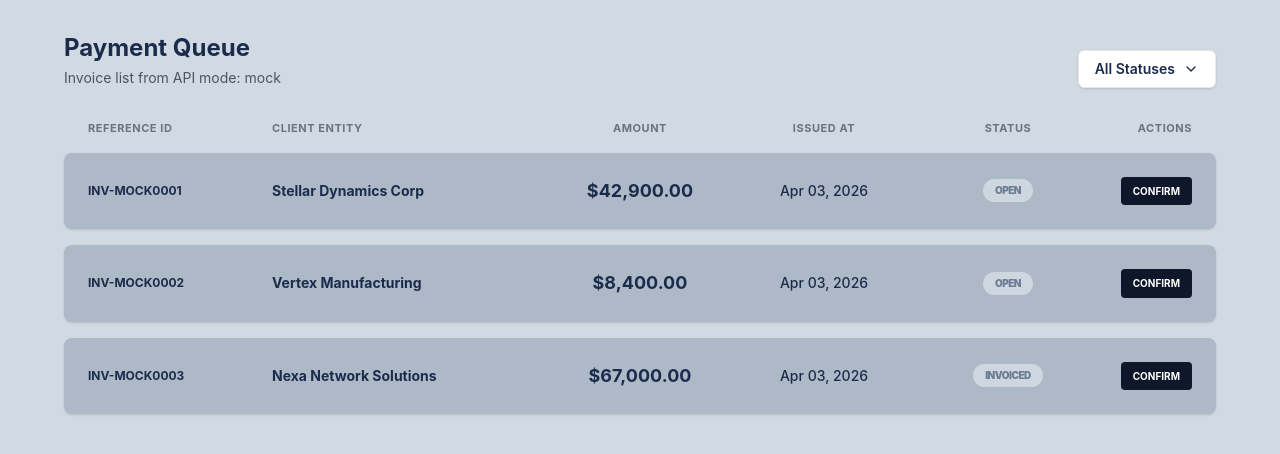
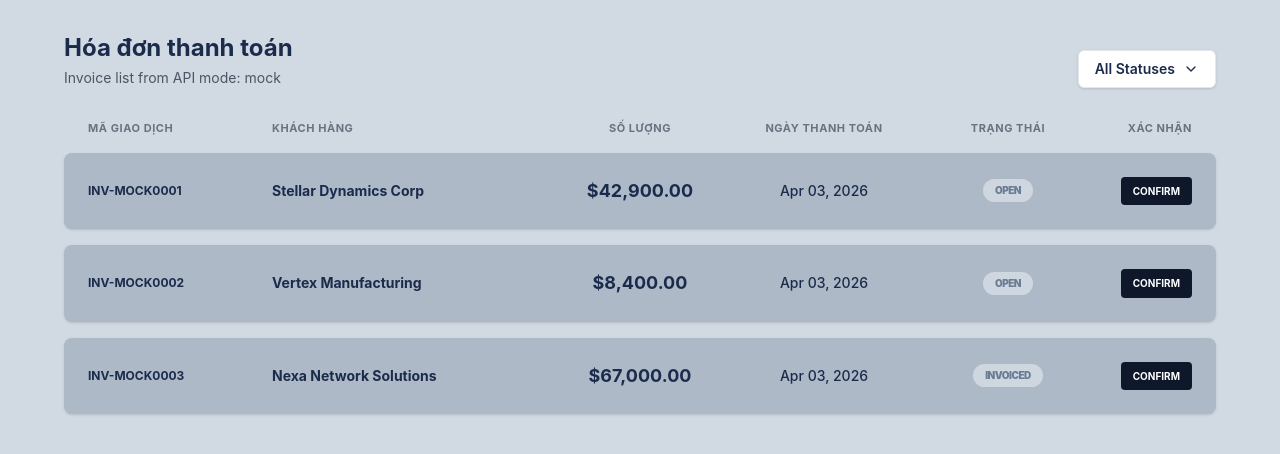
Before and after one commit to ViMinhThang/invoice-manegement, a React (Vite) app in the folder invoince-frontend/: page /payments in a window 1280 px wide. Shown: the top 454 px of the page. Built offline with nearby package versions, Linux system fonts and the light colour scheme; no server answers.

Commit message:
Update confirm_payment.tsx

```diff
--- a/invoince-frontend/src/Confirm_Payment/confirm_payment.tsx
+++ b/invoince-frontend/src/Confirm_Payment/confirm_payment.tsx
@@ -42,7 +42,7 @@ const PaymentQueue = () => {
       <div className="max-w-6xl mx-auto">
         <div className="flex justify-between items-end mb-8">
           <div>
-            <h1 className="text-2xl font-bold mb-1">Payment Queue</h1>
+            <h1 className="text-2xl font-bold mb-1">Hóa đơn thanh toán </h1>
             <p className="text-gray-600 text-sm">Invoice list from API mode: {getApiMode()}</p>
           </div>
 
@@ -59,12 +59,12 @@ const PaymentQueue = () => {
         {!loading && !errorMessage && (
           <>
             <div className="grid grid-cols-12 px-6 mb-4 text-[11px] font-bold text-gray-500 uppercase tracking-wider">
-              <div className="col-span-2">Reference ID</div>
-              <div className="col-span-3">Client Entity</div>
-              <div className="col-span-2 text-center">Amount</div>
-              <div className="col-span-2 text-center">Issued At</div>
-              <div className="col-span-2 text-center">Status</div>
-              <div className="col-span-1 text-right">Actions</div>
+              <div className="col-span-2">Mã giao dịch</div>
+              <div className="col-span-3">Khách hàng</div>
+              <div className="col-span-2 text-center">Số Lượng</div>
+              <div className="col-span-2 text-center">Ngày thanh toán</div>
+              <div className="col-span-2 text-center">Trạng thái</div>
+              <div className="col-span-1 text-right">Xác nhận</div>
             </div>
 
             <div className="space-y-4">
```
